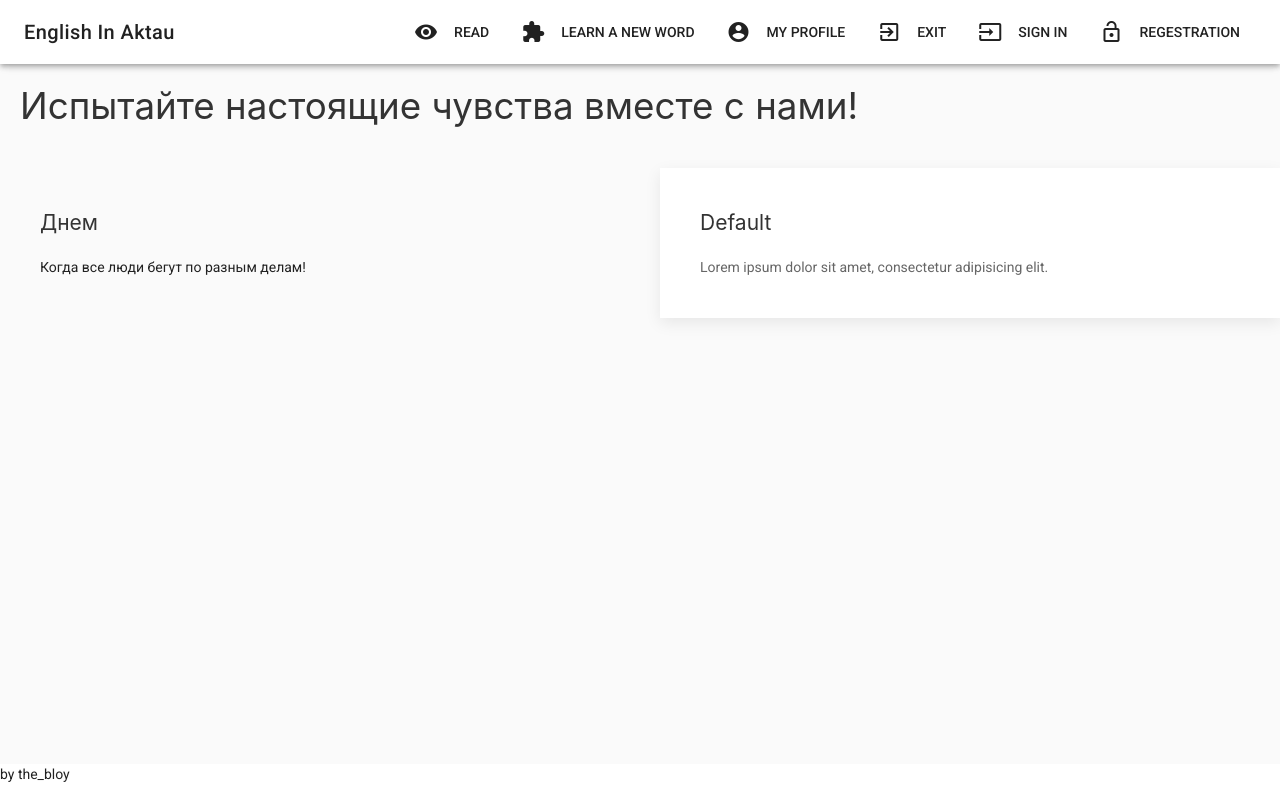
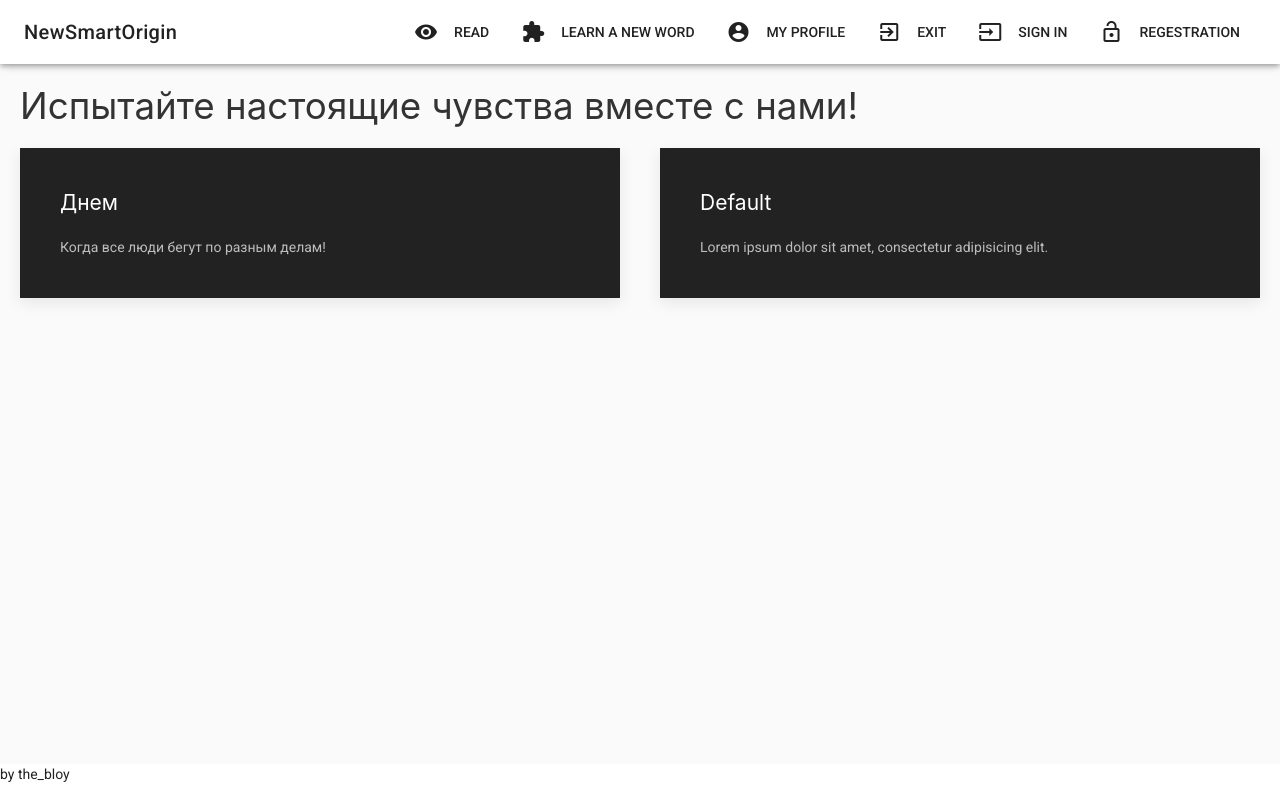
Before and after one commit to nurda2001/realone, a Vue app: page / in a window 1280 px wide. Built offline with nearby package versions, Linux system fonts and the light colour scheme.

Commit message:
ChangeLog3

```diff
--- a/public/index.html
+++ b/public/index.html
@@ -9,7 +9,7 @@
     <link rel="stylesheet" href="https://cdnjs.cloudflare.com/ajax/libs/uikit/3.0.3/css/uikit.min.css" />
     <script src="https://cdnjs.cloudflare.com/ajax/libs/uikit/3.0.3/js/uikit.min.js"></script>
     <script src="https://cdnjs.cloudflare.com/ajax/libs/uikit/3.0.3/js/uikit-icons.min.js"></script>
-    <title>EnglishInAktau</title>
+    <title>NewSmartOrigin</title>
   </head>
   <body>
     <noscript>
--- a/src/components/AppHeader.vue
+++ b/src/components/AppHeader.vue
@@ -15,7 +15,7 @@
 		<v-toolbar v-if="show"  app color="white">
 			<v-toolbar-side-icon class="hidden-md-and-up" @click.stop="drawer = !drawer"></v-toolbar-side-icon>
 			<router-link to="/" tag="span" style=" cursor: pointer">
-			<v-toolbar-title v-text="'English In Aktau'"></v-toolbar-title>
+			<v-toolbar-title v-text="'NewSmartOrigin'"></v-toolbar-title>
 		</router-link>
 			<v-spacer></v-spacer>
 			<v-toolbar-items class="hidden-sm-and-down">
--- a/src/views/Home.vue
+++ b/src/views/Home.vue
@@ -2,23 +2,23 @@
 	<div>
 		<div class="main">
 			<h1>Испытайте настоящие чувства вместе с нами!</h1>
-		</div>
+
 			<div class="uk-child-width-1-2@s uk-grid-match" uk-grid>
     <div>
-        <div class="uk-card uk-card-hover uk-card-body">
+        <div class="uk-card uk-card-hover uk-card-body uk-card-secondary">
             <h3 class="uk-card-title">Днем</h3>
             <p>Когда все люди бегут по разным делам!</p>
         </div>
     </div>
     <div>
-        <div class="uk-card uk-card-default uk-card-hover uk-card-body">
+        <div class="uk-card uk-card-default uk-card-hover uk-card-body uk-card-secondary">
             <h3 class="uk-card-title">Default</h3>
             <p>Lorem ipsum dolor sit amet, consectetur adipisicing elit.</p>
         </div>
     </div>
 		</div>
 	</div>
-
+</div>
 </template>
 
 <script>
```
